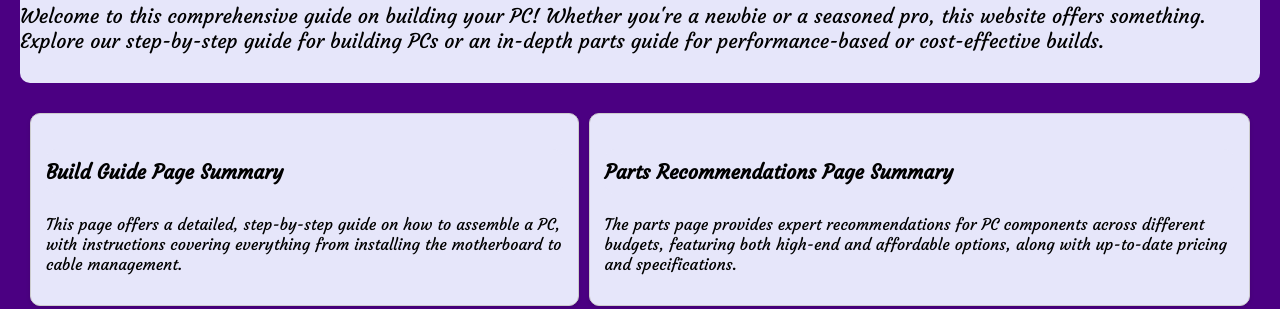
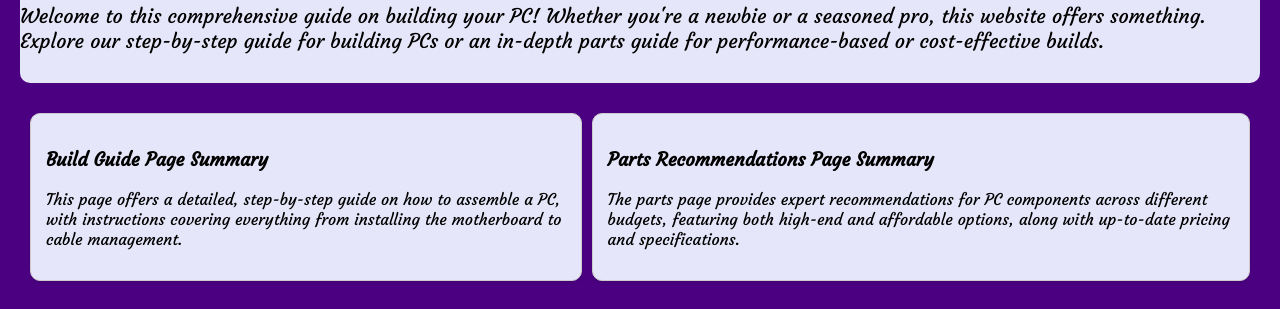
Before and after one commit to XanderGStrickland/ITEC362Project, a plain HTML site: page index.html in a window 1280 px wide. Shown: the part 369-678 px from the top of the page. Drawn offline with Linux system fonts and the light colour scheme.

Commit message:
Update stylesheet.css

```diff
--- a/stylesheet.css
+++ b/stylesheet.css
@@ -55,13 +55,6 @@ nav ul li a:hover {
 /* Main Section Styles */
 main {
     padding: 20px;
-}
-h3 {
-    background-color: #E6E6FA; /* Lavender background for headings and paragraphs */
-    color: #000000; /* Blue text color for headings and paragraphs */
-    border-radius: 10px; /* Rounded corners */
-    padding: 10px 0; /* Padding for content */
-    font-size: 20px; /* Font size for h3 elements */
 }
 main div {
     background-color: #E6E6FA; /* Lavender background for headings and paragraphs */
```
